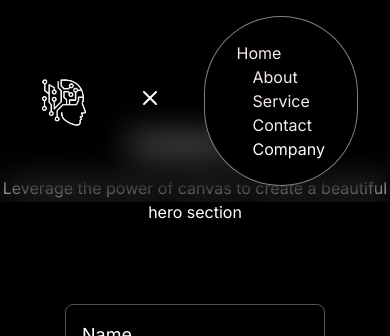
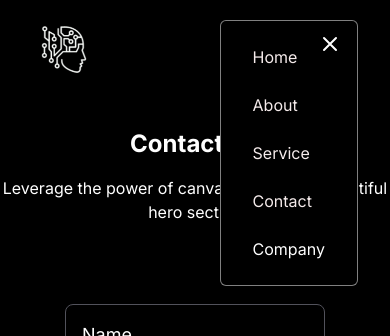
Before and after one commit to Digamberbhati/greatertechhubnextjs.io, a Next.js app: page /contact in a window 390 px wide. Both pictures are taken after a click on the button 346 px from the left and 45 px from the top of the page. Shown: the top 336 px of the page. Built offline with nearby package versions, Linux system fonts and the light colour scheme.

Commit message:
Fix responsive Navbar

```diff
--- a/src/components/ui/Navbar.tsx
+++ b/src/components/ui/Navbar.tsx
@@ -11,18 +11,28 @@ const Navbar = ({ className }: { className?: string }) => {
     return (
         <div className="flex items-center justify-between bg-transparent backdrop-blur-lg fixed top-0 w-full px-8 py-4 z-50 text-[#F5EBEB]">
             <img className="h-16" src="/images/logo.png" alt="Logo" />
-            <div className="lg:hidden">
+            <div className="lg:hidden ">
                 <button
-                    className="text-white focus:outline-none"
+                    className="text-white focus:outline-none pr-2 "
                     onClick={() => setIsMenuOpen(!isMenuOpen)}
                 >
                     <svg className="w-6 h-6" fill="none" stroke="currentColor" viewBox="0 0 24 24" xmlns="http://www.w3.org/2000/svg">
-                        <path strokeLinecap="round" strokeLinejoin="round" strokeWidth="2" d={isMenuOpen ? "M6 18L18 6M6 6l12 12" : "M4 6h16M4 12h16m-7 6h7"}></path>
+                        <path strokeLinecap="round" strokeLinejoin="round" strokeWidth="2" d={isMenuOpen ? "" : "M4 6h16M4 12h16m-7 6h7"}></path>
                     </svg>
                 </button>
             </div>
             <div className={cn("lg:flex items-center", className, isMenuOpen ? "block" : "hidden")}>
+                {isMenuOpen && (
+                    <button
+                        className="absolute top-4 right-4 text-white focus:outline-none lg:hidden"
+                        onClick={() => setIsMenuOpen(false)}
+                    >
+                        <svg className="w-6 h-6 absolute right-8 top-4 z-[101] " fill="none" stroke="currentColor" viewBox="0 0 24 24" xmlns="http://www.w3.org/2000/svg">
+                        <path strokeLinecap="round" strokeLinejoin="round" strokeWidth="2" d="M6 18L18 6M6 6l12 12"></path></svg>
+                    </button>
+                )}
                 <Menu setActive={setActive}>
+
                     <Link href="/" className="hover:border-b hover:border-white duration-200">Home</Link>
                     <Link href="/about" className="hover:border-b hover:border-white duration-200">About</Link>
                     <Link href="/service" className="hover:border-b hover:border-white duration-200">Service</Link>
--- a/src/components/ui/navbar-menu.tsx
+++ b/src/components/ui/navbar-menu.tsx
@@ -70,7 +70,7 @@ export const Menu = ({
   return (
     <nav
       onMouseLeave={() => setActive(null)} // resets the state
-      className="relative rounded-full border z-[100] flex-col lg:flex-row  border-white/[0.5] bg-black shadow-input flex justify-center space-x-4 px-8 py-6 "
+      className=" lg:relative absolute right-8 top-5 rounded-md lg:rounded-full border z-[100] flex-col lg:flex-row  border-white/[0.5] bg-black shadow-input flex justify-center gap-6 px-8 py-6 "
     >
       {children}
     </nav>
--- a/src/pages/Contact.tsx
+++ b/src/pages/Contact.tsx
@@ -37,8 +37,8 @@ Submit
       </div>
     </WavyBackground>
 
-    <div className="overflow-hidden bg h-[100] relative pb-[30%]">
-      <iframe src="https://www.google.com/maps/embed?pb=!1m18!1m12!1m3!1d877.4713533848752!2d77.31076921724093!3d28.3925286971835!2m3!1f0!2f0!3f0!3m2!1i1024!2i768!4f13.1!3m3!1m2!1s0x390cdd193b9fc4b1%3A0x507e6415a7ae5df0!2sVr2020%20Dental%20Designing%20Solutions%20%26%20Digital%20Laboratory%20Pvt.%20Ltd!5e0!3m2!1sen!2sin!4v1721973947907!5m2!1sen!2sin" width="600" height="450"  allowFullScreen loading="eager" referrerPolicy="no-referrer-when-downgrade" className="border-0 h-full w-full absolute left-0 bottom-0"></iframe>
+    <div className="overflow-hidden  h-[100] relative pb-[30%]">
+      <iframe src="https://www.google.com/maps/embed?pb=!1m18!1m12!1m3!1d877.4713533848752!2d77.31076921724093!3d28.3925286971835!2m3!1f0!2f0!3f0!3m2!1i1024!2i768!4f13.1!3m3!1m2!1s0x390cdd193b9fc4b1%3A0x507e6415a7ae5df0!2sVr2020%20Dental%20Designing%20Solutions%20%26%20Digital%20Laboratory%20Pvt.%20Ltd!5e0!3m2!1sen!2sin!4v1721973947907!5m2!1sen!2sin" width="600" height="450"  allowFullScreen loading="eager" referrerPolicy="no-referrer-when-downgrade" className="border-0 h-full w-1/2 absolute left-[25%] right-[25%] bottom-0"></iframe>
     </div>
     </div>
   )
--- a/src/pages/Home.tsx
+++ b/src/pages/Home.tsx
@@ -415,10 +415,10 @@ export function Home() {
           }}
           className="div"
         >
-          <h2 className="text-center text-xl md:text-4xl font-bold text-[#F5EBEB] bg-[#867070]">
+          <h2 className="text-center text-xl md:text-4xl font-bold text-[#F5EBEB] ">
           We Provide Solution On Your IT Sector
           </h2>
-          <p className="text-center text-base md:text-lg font-normal text-[#F5EBEB] bg-[#867070] max-w-md mt-2 mx-auto">
+          <p className="text-center text-base md:text-lg font-normal text-[#F5EBEB]  max-w-md mt-2 mx-auto">
           Take Our Help To Reach The Top Level
           </p>
         </motion.div>
```
